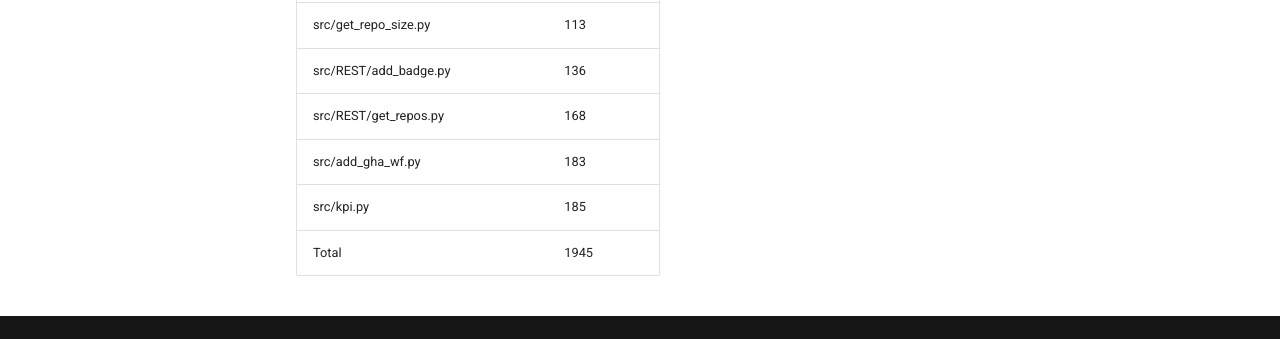
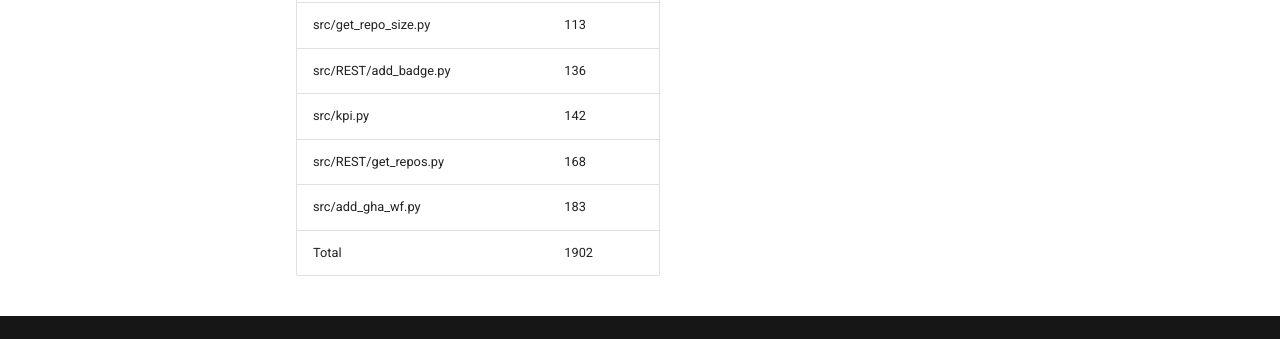
Before and after one commit to TheNewThinkTank/project-metrics, an MkDocs documentation site: the page built from docs/project_docs/code-analysis/wily-loc.md, in a window 1280 px wide and 900 px high, scrolled down 842 px. Shown: the part 520-859 px from the top of the window. Built offline with MkDocs 1.6.1 and Material for MkDocs 9.7.7, drawn with Linux system fonts in a browser that asks for light colours.

Commit message:
Updating file

```diff
--- a/docs/project_docs/code-analysis/wily-loc.md
+++ b/docs/project_docs/code-analysis/wily-loc.md
@@ -28,7 +28,7 @@
 | src/REST/project_metrics.py         |             105 |
 | src/get_repo_size.py                |             113 |
 | src/REST/add_badge.py               |             136 |
+| src/kpi.py                          |             142 |
 | src/REST/get_repos.py               |             168 |
 | src/add_gha_wf.py                   |             183 |
-| src/kpi.py                          |             185 |
-| Total                               |            1945 |
+| Total                               |            1902 |
```
